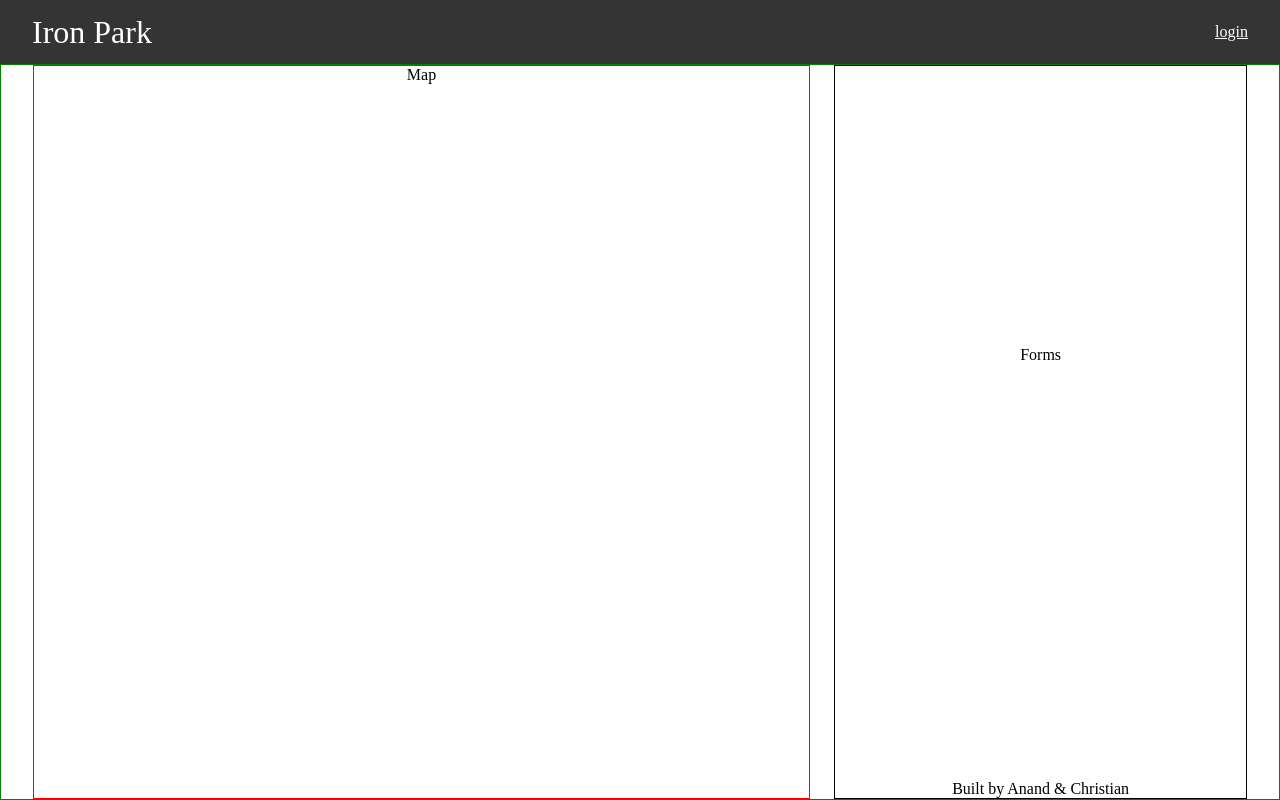
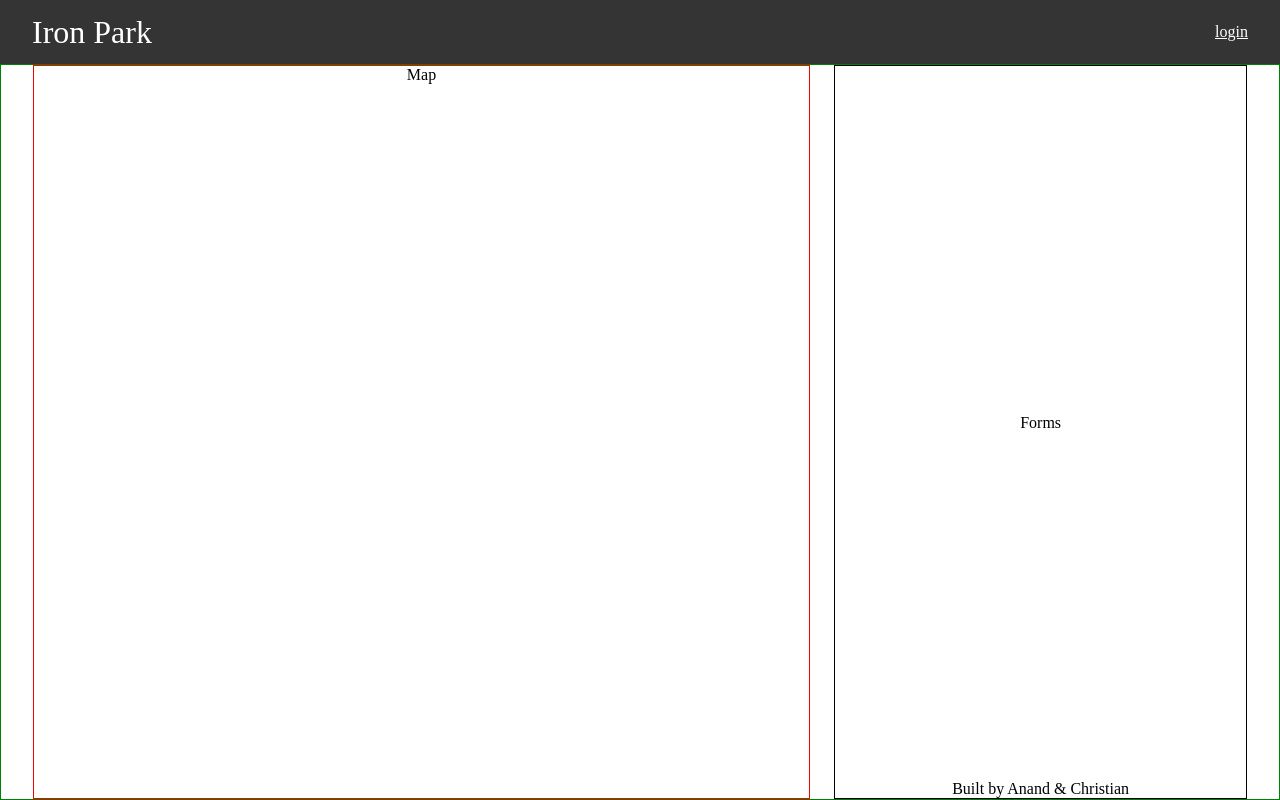
Before and after one commit to anandxrfeu/iron-park-client, a React app: page / in a window 1280 px wide. Built offline with nearby package versions, Linux system fonts and the light colour scheme; no server answers.

Commit message:
Layout - vertically align form

```diff
--- a/src/assets/styles/index.css
+++ b/src/assets/styles/index.css
@@ -41,5 +41,8 @@
 }
 
 .form-controls{
-    padding-top: 35vh;
+    display: flex;
+    justify-content: space-around;
+    align-items: center;
+    height: 90vh;
 }
```
